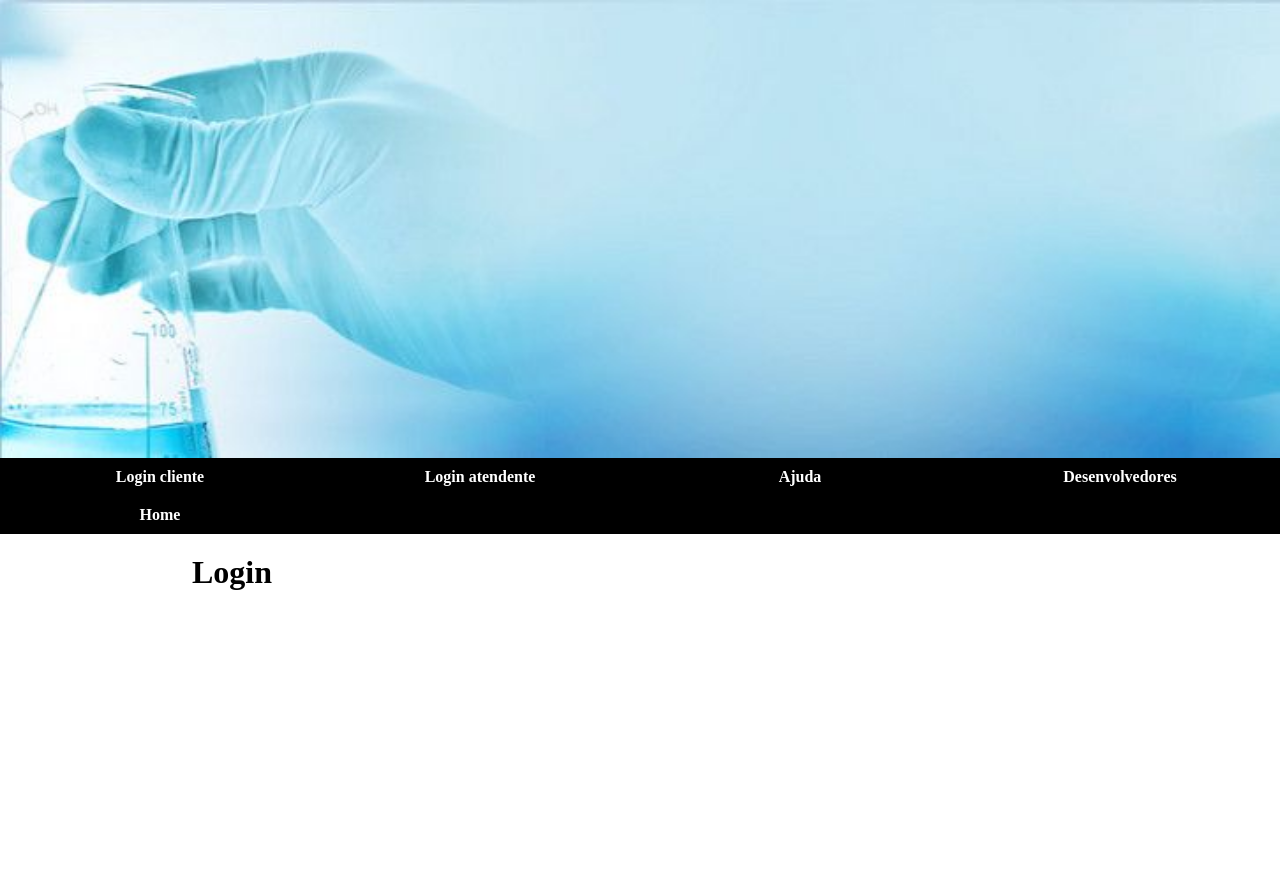
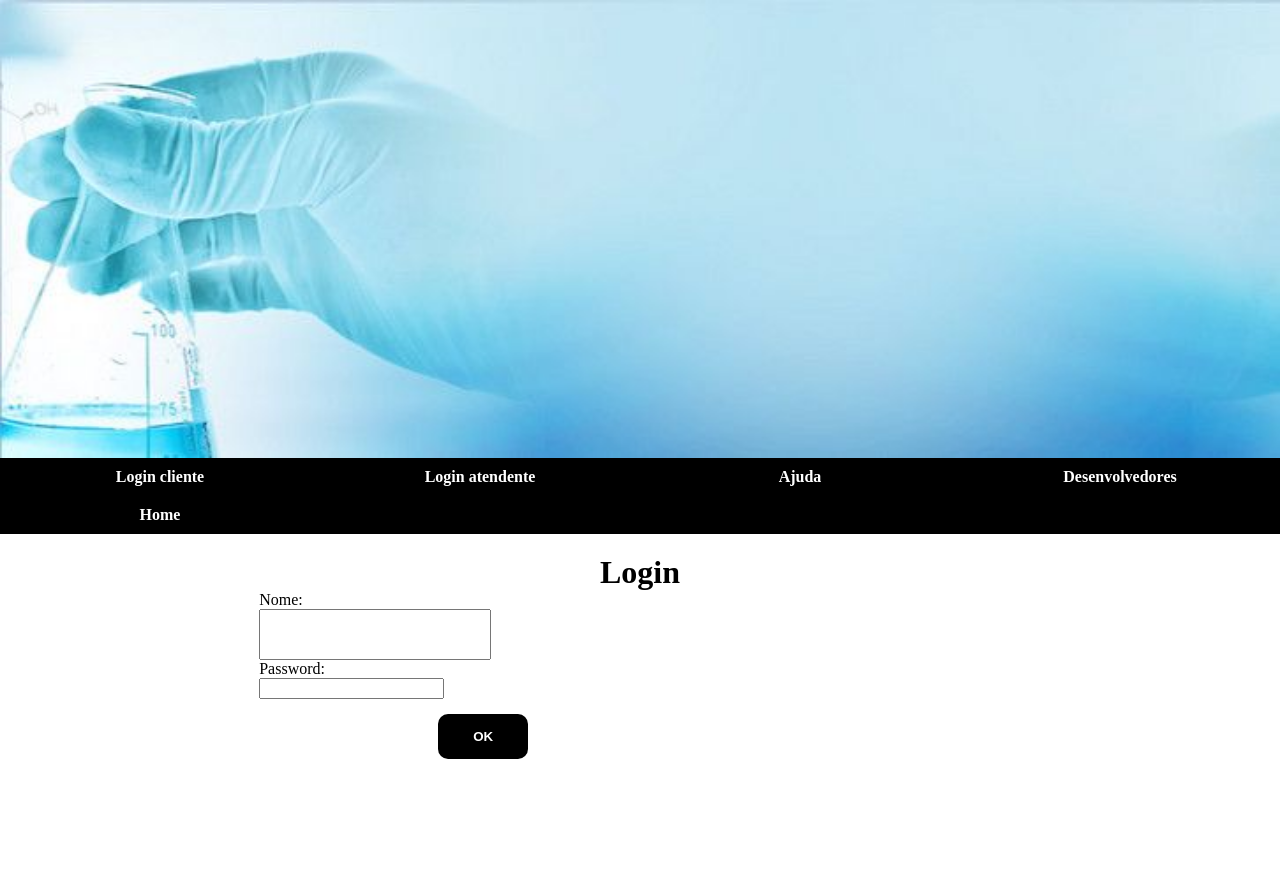
Before and after one commit to josejhonata/projeto-de-pep, a PHP site: page /caminho_login_cliente.php in a window 1280 px wide. Run offline with PHP 8.4, Linux system fonts and the light colour scheme.

Commit message:
novaatualização

```diff
--- a/caminho_login_cliente.php
+++ b/caminho_login_cliente.php
@@ -1,5 +1,22 @@
 <?php include 'header.php'; ?>
 <div class="Formulario">
-	<h1>Login</h1>
+	<form action="login_cliente.php" method="POST">
+		<h1 class="Center">Login</h1>
+		<div class="FormularioInput">
+			<div class="FormularioInput">
+				Nome: <br>
+				<input type="text" name="username">
+			</div>
+
+			<div class="FormularioInput">
+				Password: <br>
+				<input type="password" name="password">
+			</div>
+
+			<div class="FormularioInput FormularioInput100 Center">
+				<input type="submit" value="OK">
+			</div>
+		</form>
+	</div>
 </div>
 <?php include 'fechamento.php'; ?>
--- a/connection.php
+++ b/connection.php
@@ -1,8 +1,8 @@
 <?php
 
 $fonteDados = 'mysql:dbname=clinica';
-$usuario = 'Esculapio';
-$senha = '@lunoifp3';
-$pdo = new PDO($fonteDados, $usuario, $senha);
+$username = 'esculapio';
+$password = '@lunoifp3';
+$pdo = new PDO($fonteDados, $username, $password);
 
  ?>
--- a/login_atendente.php
+++ b/login_atendente.php
@@ -16,6 +16,6 @@ if(sizeof($line) == 0){
 	exit();
 }
 $_SESSION['username'] = $line[0]['username'];
-$_SESSION['user_id'] = $line[0]['id'];
+$_SESSION['matricula'] = $line[0]['matricula'];
 header('location:atendente_logado.php');
 ?>
--- a/login_cliente.php
+++ b/login_cliente.php
@@ -16,6 +16,6 @@ if(sizeof($line) == 0){
 	exit();
 }
 $_SESSION['username'] = $line[0]['username'];
-$_SESSION['user_id'] = $line[0]['id'];
+//$_SESSION['id'] = $line[0]['id'];
 header('location:cliente_logado.php');
 ?>
--- /dev/null
+++ b/logout.php
@@ -0,0 +1,5 @@
+<?php
+session_start();
+session_destroy();
+header('location:home.php');
+?>
```
Also changed, not shown: cliente_logado.php (+17 -1 lines), developers.html (+2 -8 lines), salvar_cliente.php (added, +7 -0 lines).
